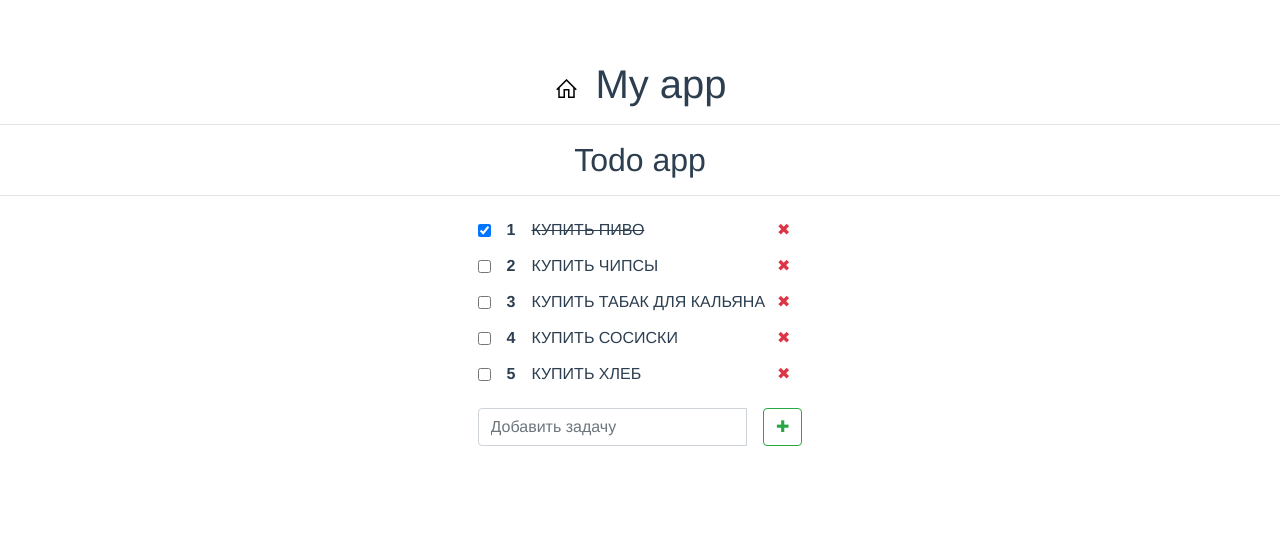
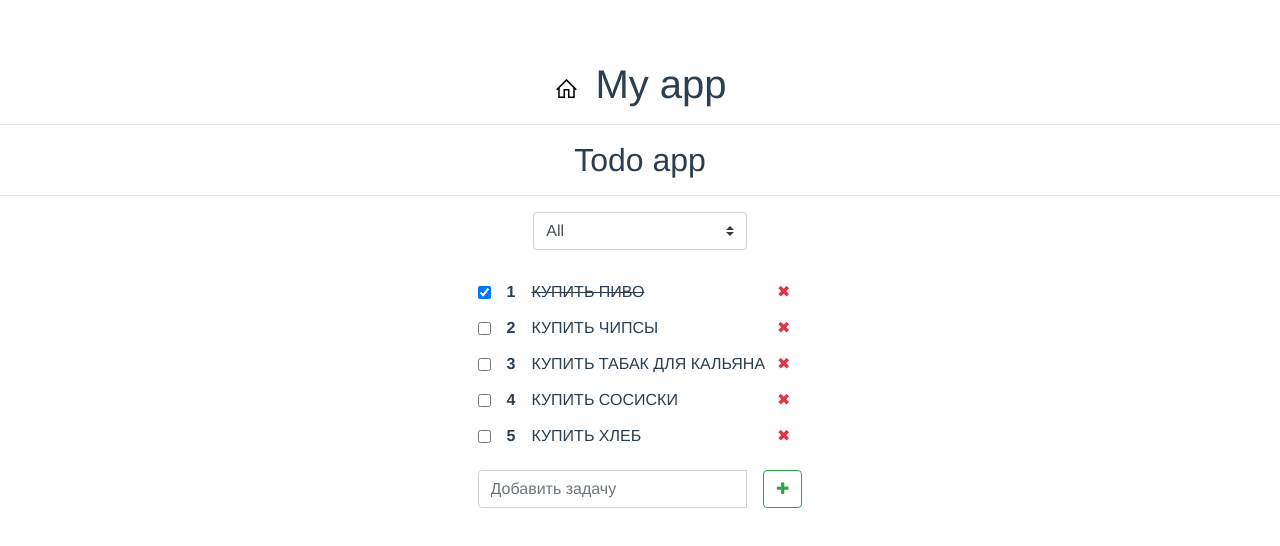
Before and after one commit to SGRashid/Vue_Todo_List, a Vue app: page /todo in a window 1280 px wide. Shown: the top 546 px of the page. Built offline with nearby package versions, Linux system fonts and the light colour scheme; no server answers.

Commit message:
VUE-TEST-develop: добавил фильтрацию по выполнено/невыполнено

```diff
--- a/src/views/Todos.vue
+++ b/src/views/Todos.vue
@@ -3,11 +3,17 @@
         <h2>Todo app</h2>
         <hr>
         <Loader v-if="loading" />
-        <TodoList v-else
-                  v-bind:todos="todos"
-                  v-on:remove-todo="removeTodo"
-                  v-on:add-todo="addTodo"
-        />
+        <template v-else>
+            <select v-model="filter" class="custom-select col-md-2 mb-4">
+                <option value="all">All</option>
+                <option value="complited">Complited</option>
+                <option value="not-complited">Not complited</option>
+            </select>
+            <TodoList v-bind:todos="filtredTodos"
+                      v-on:remove-todo="removeTodo"
+                      v-on:add-todo="addTodo"
+            />
+        </template>
     </div>
 </template>
 
@@ -26,7 +32,15 @@
                     { id: 3, title: 'Купить сосиски', complited: false },
                     { id: 4, title: 'Купить хлеб', complited: false },
                 ],
-                loading: true
+                loading: true,
+                filter: 'all'
+            }
+        },
+        computed: {
+            filtredTodos() {
+                if (this.filter === 'complited') return this.todos.filter(t => t.complited);
+                if (this.filter === 'not-complited') return this.todos.filter(t => !t.complited);
+                return this.todos;
             }
         },
         methods: {
```
